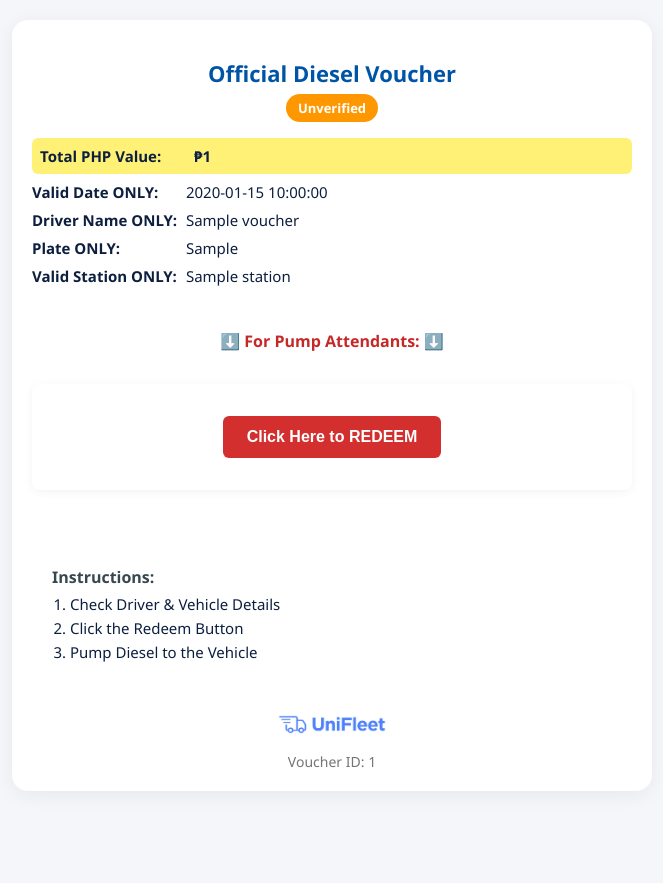
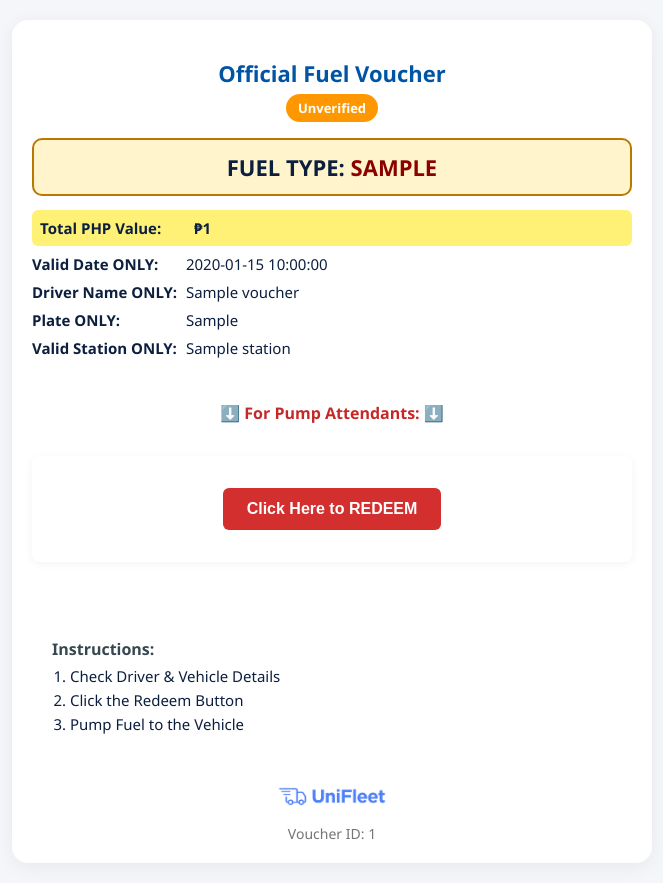
Before and after one commit to kayacohen/unifleet-v2-webapp, a Flask app: template templates/redeem.html in a window 1280 px wide. Shown: the whole page, without its empty margins (308-971 px from the left). Before the commit the page ends 767 px from the top, so only its background shows below. Run offline with Flask 3, Linux system fonts and the light colour scheme; the template is opened without the code that fills it: most values are stand-ins (such as "Sample title", 1, 10 or a date in 2020).

Commit message:
display: rename fuel types across product (Diesel→Biodiesel, Gasoline→Unleaded Gas)
- Updated _display_fuel_type logic across backend (main, PDF, PNG)
- Updated dashboard (/form) to use display mapping with correct badge colors
- Updated redeem page banner and instructions
- Updated supplier CSV + PDF outputs
- Preserved internal fuel_type values (backward compatible)
- Ensured consistent naming across all operator and supplier touchpoints

```diff
--- a/generate_voucher.py
+++ b/generate_voucher.py
@@ -94,12 +94,15 @@ def generate_qr_image(voucher_data, row_index):
     final_img.save(filepath)
     print(f"✅ Saved QR voucher: {filepath}")
 
-def _display_fuel_type(voucher_data):
-    fuel_type = voucher_data.get("fuel_type", "")
-    fuel_type = "" if fuel_type is None else str(fuel_type).strip()
+def _display_fuel_type(data):
+    fuel_type = data.get("fuel_type", "")
+    fuel_type = "" if fuel_type is None else str(fuel_type).strip().lower()
 
-    if fuel_type == "" or fuel_type.lower() == "nan":
-        return "Diesel"
+    if fuel_type in ["", "nan", "diesel"]:
+        return "Biodiesel"
+
+    if fuel_type == "gasoline":
+        return "Unleaded Gas"
 
     return fuel_type.title()
 
--- a/main.py
+++ b/main.py
@@ -212,18 +212,18 @@ def _check_admin_key(req):
     return key == ADMIN_KEY
 
 
-def _display_fuel_type(row):
-    """
-    Backward-compatible fuel type display.
-    Defaults to Diesel for old rows where fuel_type is blank, missing, or nan.
-    """
-    fuel_type = row.get("fuel_type", "")
-    fuel_type = "" if fuel_type is None else str(fuel_type).strip()
+def _display_fuel_type(data):
+    fuel_type = data.get("fuel_type", "")
+    fuel_type = "" if fuel_type is None else str(fuel_type).strip().lower()
 
-    if fuel_type == "" or fuel_type.lower() == "nan":
-        return "Diesel"
+    if fuel_type in ["", "nan", "diesel"]:
+        return "Biodiesel"
+
+    if fuel_type == "gasoline":
+        return "Unleaded Gas"
 
     return fuel_type.title()
+
 
 # =========================
 # Home / Dashboard
--- a/templates/redeem.html
+++ b/templates/redeem.html
@@ -43,6 +43,23 @@
 
     .pending { background-color: #ff9800; }
     .redeemed { background-color: #4caf50; }
+
+    .fuel-banner {
+      background-color: #fff4cc;
+      border: 2px solid #b97800;
+      color: #8B0000;
+      border-radius: 10px;
+      padding: 12px;
+      text-align: center;
+      font-size: 22px;
+      font-weight: 800;
+      margin: 14px 0;
+      text-transform: uppercase;
+    }
+
+    .fuel-banner span {
+      color: #0C1F3F;
+    }
 
     .voucher-details div {
       margin-bottom: 8px;
@@ -136,12 +153,27 @@
 <body>
   <div class="voucher-container">
     <div class="voucher-header">
-      <h2>Official Diesel Voucher</h2>
+      <h2>Official Fuel Voucher</h2>
       <div>
         <span class="status-pill {% if voucher['status'] == 'Redeemed' %}redeemed{% else %}pending{% endif %}">
           {{ voucher['status'] }}
         </span>
       </div>
+    </div>
+
+    {% set raw_fuel = voucher.get('fuel_type', 'Diesel') %}
+    {% set raw_fuel = raw_fuel|string|lower %}
+
+    {% if raw_fuel in ['', 'nan', 'diesel'] %}
+      {% set fuel_type = 'Biodiesel' %}
+    {% elif raw_fuel == 'gasoline' %}
+      {% set fuel_type = 'Unleaded Gas' %}
+    {% else %}
+      {% set fuel_type = raw_fuel.title() %}
+    {% endif %}
+
+    <div class="fuel-banner">
+      <span>Fuel Type:</span> {{ fuel_type }}
     </div>
 
     <div class="voucher-details">
@@ -170,7 +202,7 @@
       <ol>
         <li>Check Driver & Vehicle Details</li>
         <li>Click the Redeem Button</li>
-        <li>Pump Diesel to the Vehicle</li>
+        <li>Pump Fuel to the Vehicle</li>
       </ol>
     </div>
     <br>
```
Also changed, not shown: report_pdf.py (+10 -7 lines), templates/form.html (+8 -4 lines).
